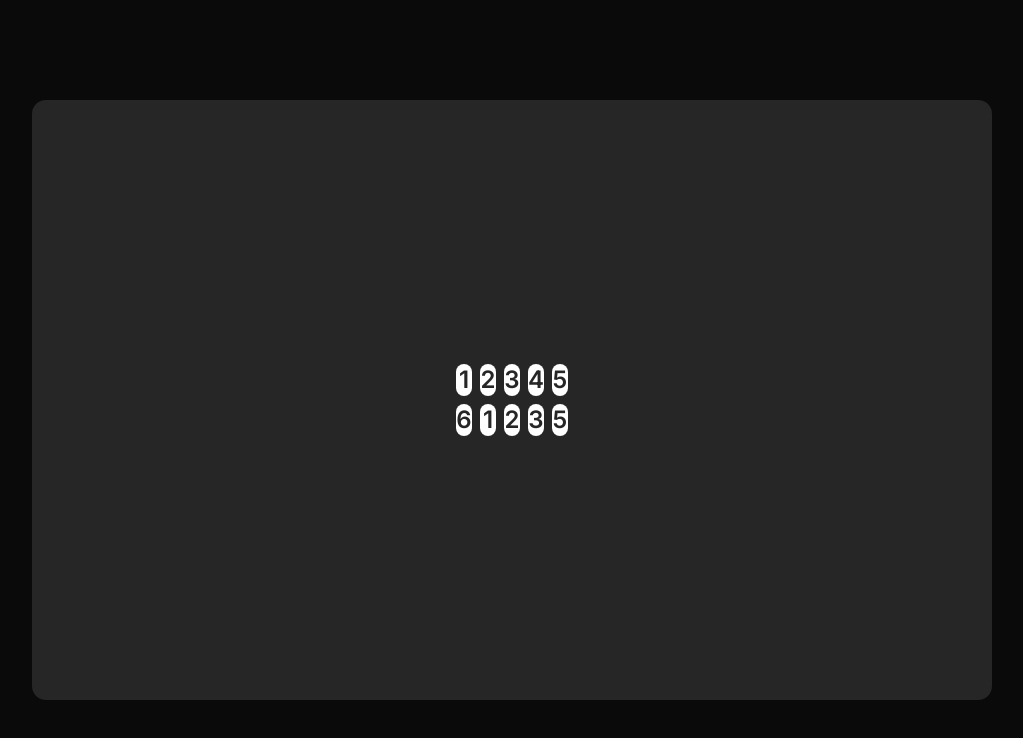
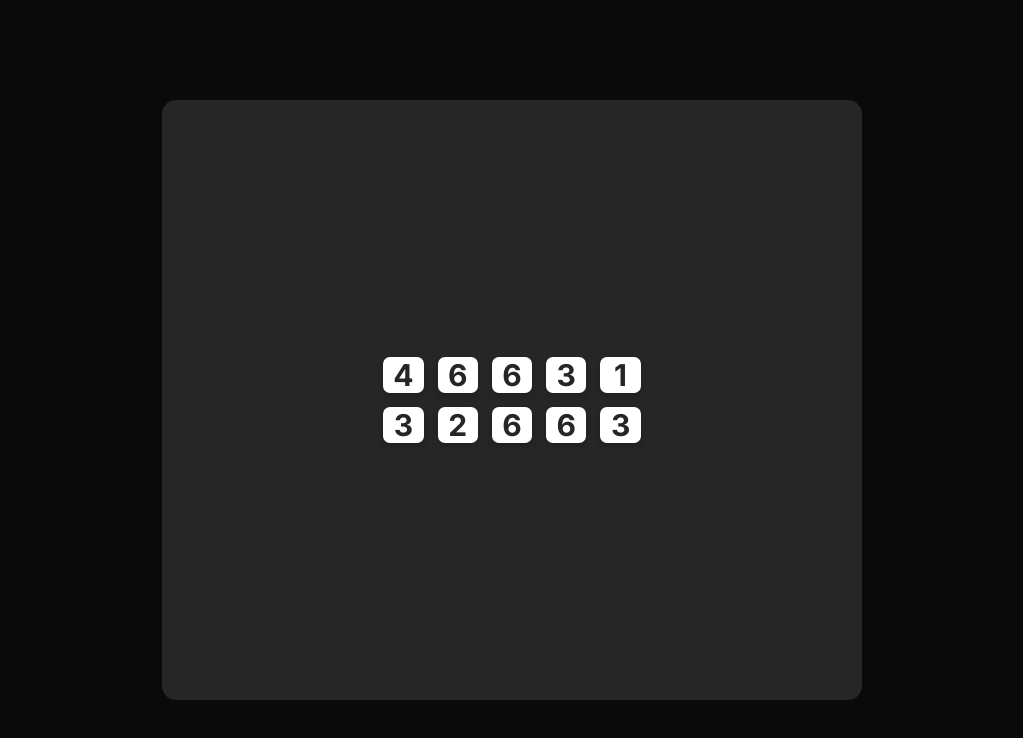
Before and after one commit to brettp02/Tenzi, a Next.js app: page / in a window 1280 px wide. Shown: the top 738 px of the page, without its empty margins (128-1151 px from the left). Built offline with nearby package versions, Linux system fonts and the light colour scheme.

Commit message:
create PRNG for die value array

```diff
--- a/app/page.tsx
+++ b/app/page.tsx
@@ -1,18 +1,31 @@
-import { ComponentExample } from "@/components/component-example";
-import { AnimatedThemeToggler } from "@/components/ui/animated-theme-toggler"
+'use client'
+
 import Die from "@/components/Die";
+import {useState} from "react";
 
 export default function Page() {
-    const nums = [1,2,3,4,5,6,1,2,3]
+    function generateAllNewDice() {
+        const newArray = []
 
+        for (let i = 0; i < 10; i++) {
+            const randomNum = Math.floor(Math.random() * 6) + 1
+            newArray.push(randomNum)
+        }
+
+        return newArray
+    }
+    const [dieNumbers, setDieNumbers] = useState(generateAllNewDice())
+
+
+
+    generateAllNewDice()
     return (
         <main className={'flex items-center justify-center h-[100vh]'}>
-            <div className={'flex flex-col items-center justify-center bg-muted w-[75%] h-[75%] rounded-xl'}>
-                <div className={'grid grid-cols-5 gap-2'}>
-                    {nums.map((item, i) => {
+            <div className={'flex flex-col items-center justify-center bg-muted w-[75vw] h-[75vh] max-w-[700px] rounded-xl overflow-hidden'}>
+                <div className={'grid grid-cols-5 gap-3'}>
+                    {dieNumbers.map((item, i) => {
                         return <Die value={item} key={i}/>
                     })}
-                    <Die value={5} />
                 </div>
             </div>
         </main>
--- a/components/Die.tsx
+++ b/components/Die.tsx
@@ -1,8 +1,9 @@
+import {Button} from "@/components/ui/button";
 
 export default function Die({value} : {value: number}) {
     return (
-        <div className={"bg-white w-[70] h-[70] flex items-center justify-center rounded-md"}>
-            <h3 className={'text-secondary text-2xl font-semibold'}>{value}</h3>
-        </div>
+        <Button className={"bg-white w-[75] h-[75] flex items-center justify-center rounded-md shadow-md cursor-pointer"}>
+            <p className={'text-secondary text-3xl font-bold'}>{value}</p>
+        </Button>
     )
 }
```
